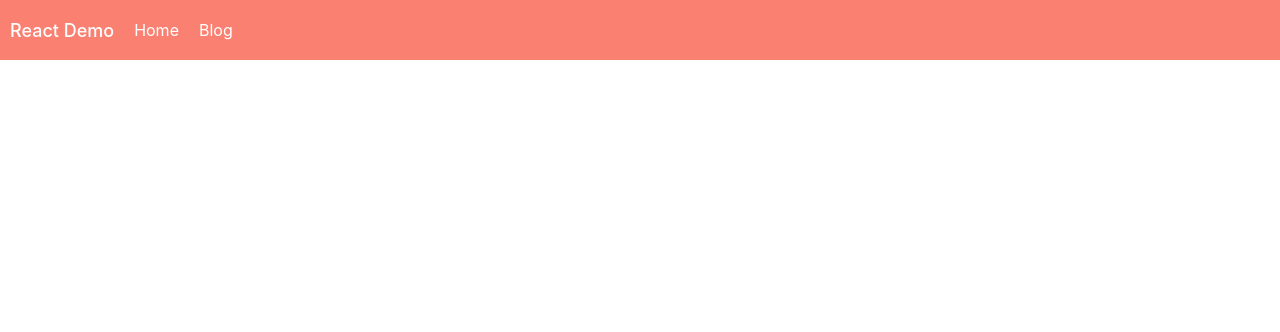
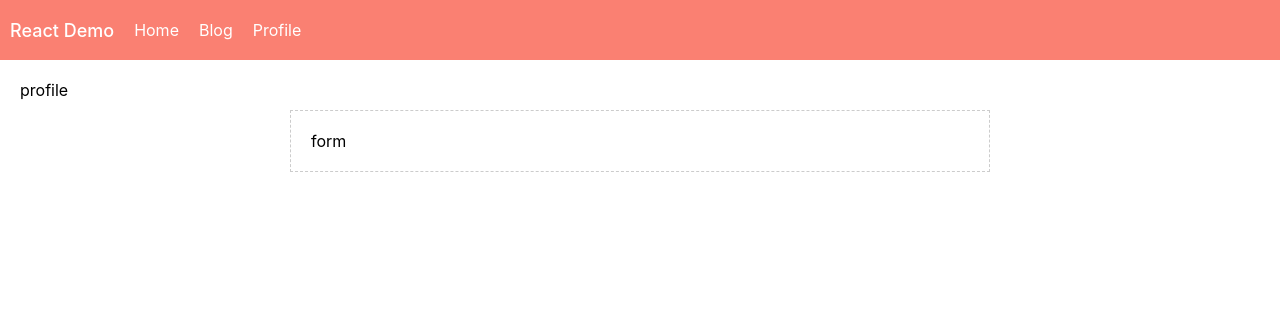
Before and after one commit to JingyiNiu/react-blog-project, a React (Create React App) app: page /profile in a window 1280 px wide. Shown: the top 332 px of the page. Built offline with nearby package versions, Linux system fonts and the light colour scheme.

Commit message:
create profile page and form component

```diff
--- a/src/App.js
+++ b/src/App.js
@@ -3,6 +3,7 @@
 import Nav from "./components/nav/nav.components";
 import Home from "./pages/homepage/home.component";
 import Blog from "./pages/blog/blog.component";
+import Profile from "./pages/profile/profile.component";
 import Footer from "./components/footer/footer.component";
 import PostItem from "./components/post-item/post-item.component";
 
@@ -16,6 +17,7 @@
         <Route path='/' exact component={Home} />
         <Route path='/posts' exact component={Blog} />
         <Route path='/posts/:id' component={PostItem} />
+        <Route path='/profile' component={Profile} />
       </Switch>
       <Footer />
     </Router>
--- /dev/null
+++ b/src/components/form/form.component.jsx
@@ -0,0 +1,10 @@
+import React, { Component } from "react";
+import "./form.styles.css";
+
+export class Form extends Component {
+  render() {
+    return <div className='form'>form</div>;
+  }
+}
+
+export default Form;
--- /dev/null
+++ b/src/components/form/form.styles.css
@@ -0,0 +1,7 @@
+.form {
+  max-width: 700px;
+  margin: 10px auto;
+  border: 1px dashed #ccc;
+  padding: 20px;
+  box-sizing: border-box;
+}
--- a/src/components/nav/nav.components.jsx
+++ b/src/components/nav/nav.components.jsx
@@ -1,14 +1,21 @@
 import React from "react";
-import {Link} from "react-router-dom"
+import { Link } from "react-router-dom";
 
 import "./nav.styles.css";
 
 const Nav = () => {
   return (
     <div className='navbar'>
-      <div className="nav-item nav-logo">React Demo</div>
-      <Link to="/" className="nav-item">Home</Link>
-      <Link to="/posts" className="nav-item">Blog</Link>
+      <div className='nav-item nav-logo'>React Demo</div>
+      <Link to='/' className='nav-item'>
+        Home
+      </Link>
+      <Link to='/posts' className='nav-item'>
+        Blog
+      </Link>
+      <Link to='/profile' className='nav-item'>
+        Profile
+      </Link>
     </div>
   );
 };
--- a/src/pages/blog/blog.styles.css
+++ b/src/pages/blog/blog.styles.css
@@ -1,5 +1,5 @@
 .blog {
-  padding-bottom: 100px;
+  padding: 0 20px 100px;
 }
 
 .blog-title {
@@ -10,7 +10,7 @@
 }
 
 .posts-container {
-  max-width: 600px;
+  max-width: 700px;
   margin: 0 auto;
   border: 1px dashed #ccc;
   padding: 20px;
--- /dev/null
+++ b/src/pages/profile/profile.component.jsx
@@ -0,0 +1,15 @@
+import React from "react";
+import Form from "../../components/form/form.component";
+
+import "./profile.styles.css";
+
+const Profile = () => {
+  return (
+    <div className='profile'>
+      profile
+      <Form />
+    </div>
+  );
+};
+
+export default Profile;
--- /dev/null
+++ b/src/pages/profile/profile.styles.css
@@ -0,0 +1,3 @@
+.profile {
+  padding: 0 20px 100px;
+}
```
